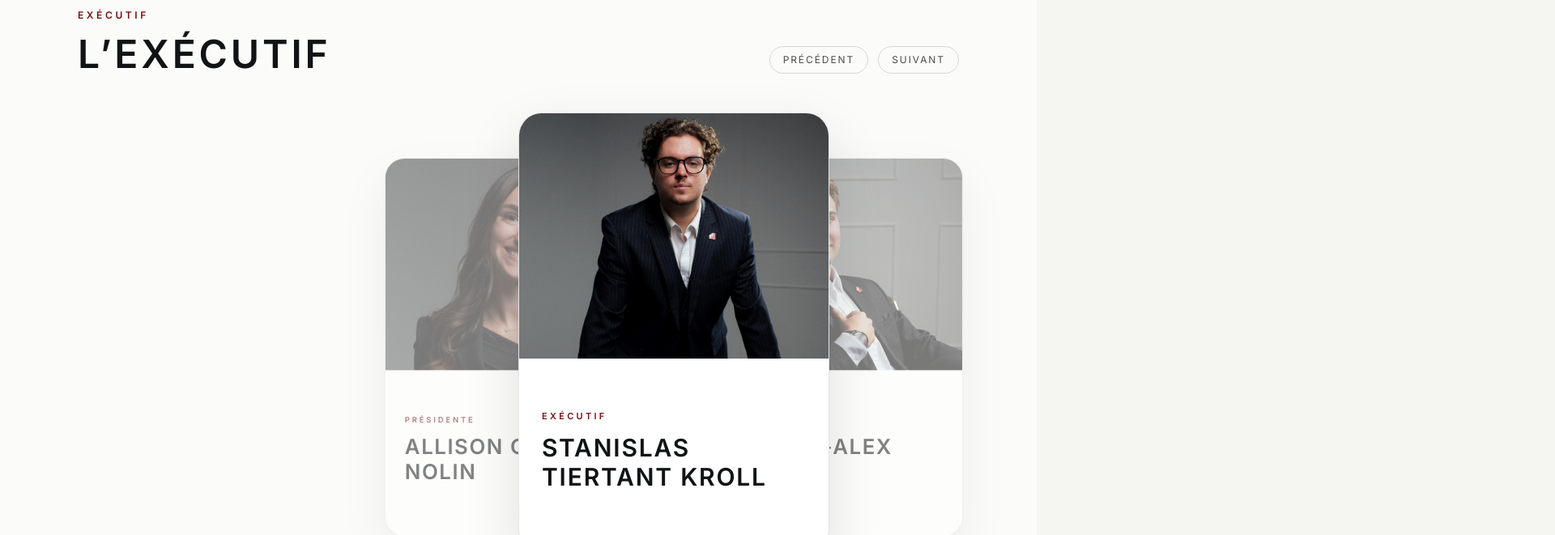
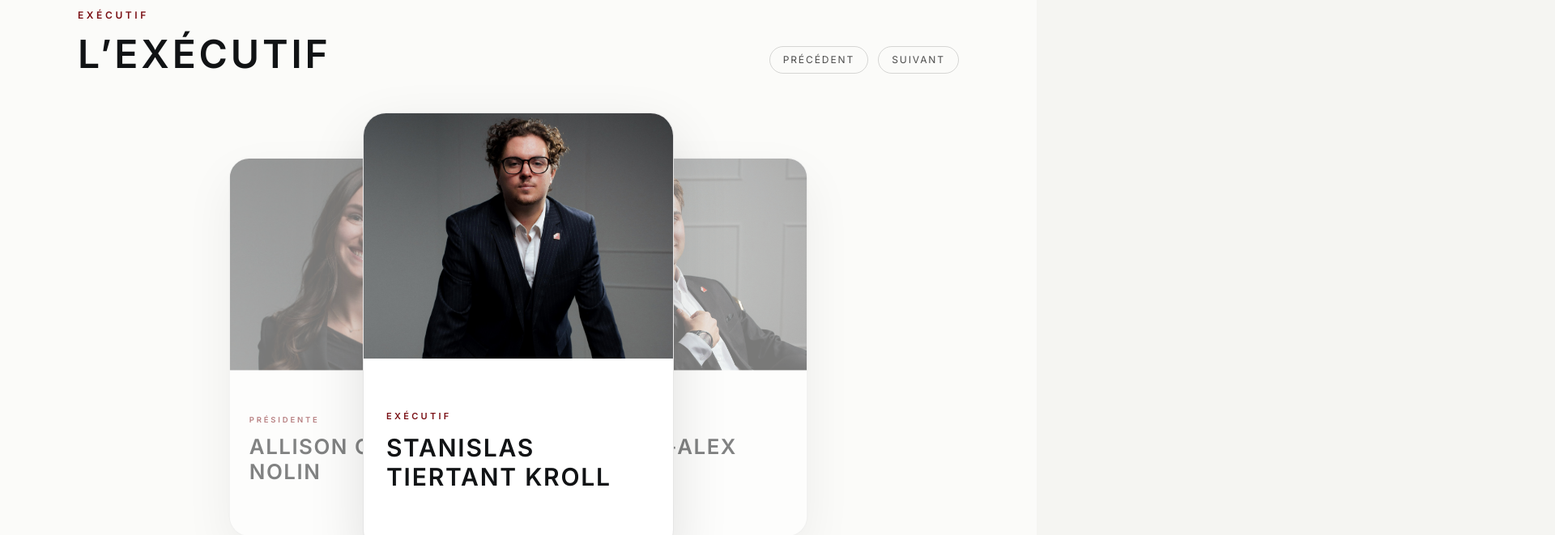
Before and after one commit to tkstan/reelul, a Next.js app: page / in a window 1280 px wide. Shown: the part 1920-2581 px from the top of the page at 81% size, 1920 px wide, since content can reach past the window. Built offline with nearby package versions, Linux system fonts and the light colour scheme.

Commit message:
Fix executive card centering with Framer Motion transforms

```diff
--- a/components/premium-landing.tsx
+++ b/components/premium-landing.tsx
@@ -347,7 +347,7 @@ export function PremiumLanding({ calendrier, executif }: PremiumLandingProps) {
                   }}
                   transition={{ duration: 0.55, ease: [0.22, 1, 0.36, 1] }}
                   style={{ zIndex: offset === 0 ? 30 : 20 - Math.abs(offset), pointerEvents: offset === 0 ? 'auto' : 'none' }}
-                  className="absolute left-1/2 top-0 h-full w-[84%] max-w-sm -translate-x-1/2 overflow-hidden rounded-[1.8rem] border border-black/10 bg-white shadow-[0_28px_70px_rgba(0,0,0,0.12)] md:w-[70%]"
+                  className="absolute left-0 right-0 top-0 mx-auto h-full w-[84%] max-w-sm overflow-hidden rounded-[1.8rem] border border-black/10 bg-white shadow-[0_28px_70px_rgba(0,0,0,0.12)] md:w-[70%]"
                   aria-hidden={offset !== 0}
                 >
                   <SafeImage src={membre.image} alt={membre.nom} width={900} height={1200} className="h-[56%] w-full object-cover object-[center_18%]" />
```
